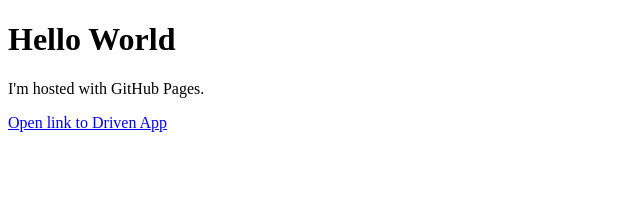
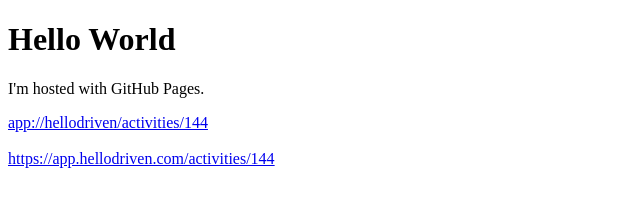
Before and after one commit to hellodriven/mobile-static, a plain HTML site: page index.html in a window 1280 px wide. Shown: the whole page, without its empty margins (0-640 px from the left). Drawn offline with Linux system fonts and the light colour scheme.

Commit message:
Update index.html

```diff
--- a/index.html
+++ b/index.html
@@ -4,7 +4,10 @@
 <body>
     <h1>Hello World</h1>
     <p>I'm hosted with GitHub Pages.</p>
-    <a href="app://hellodriven/activities/144">Open link to Driven App</a>
+    <a href="app://hellodriven/activities/144">app://hellodriven/activities/144</a>
+    <br /> <br />
+    <a href="https://app.hellodriven.com/activities/144">https://app.hellodriven.com/activities/144</a>
+
 </body>
 
 </html>
```
